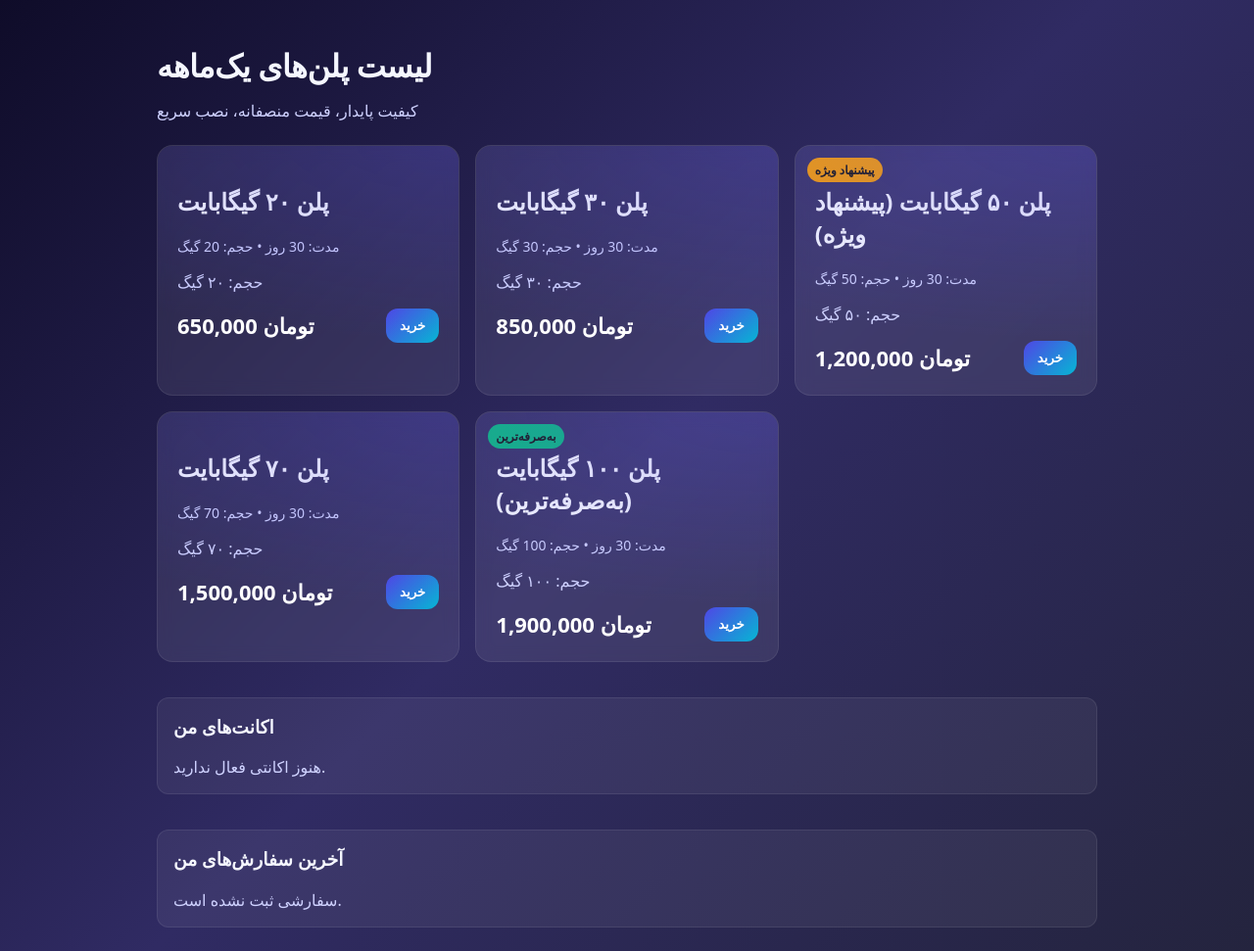
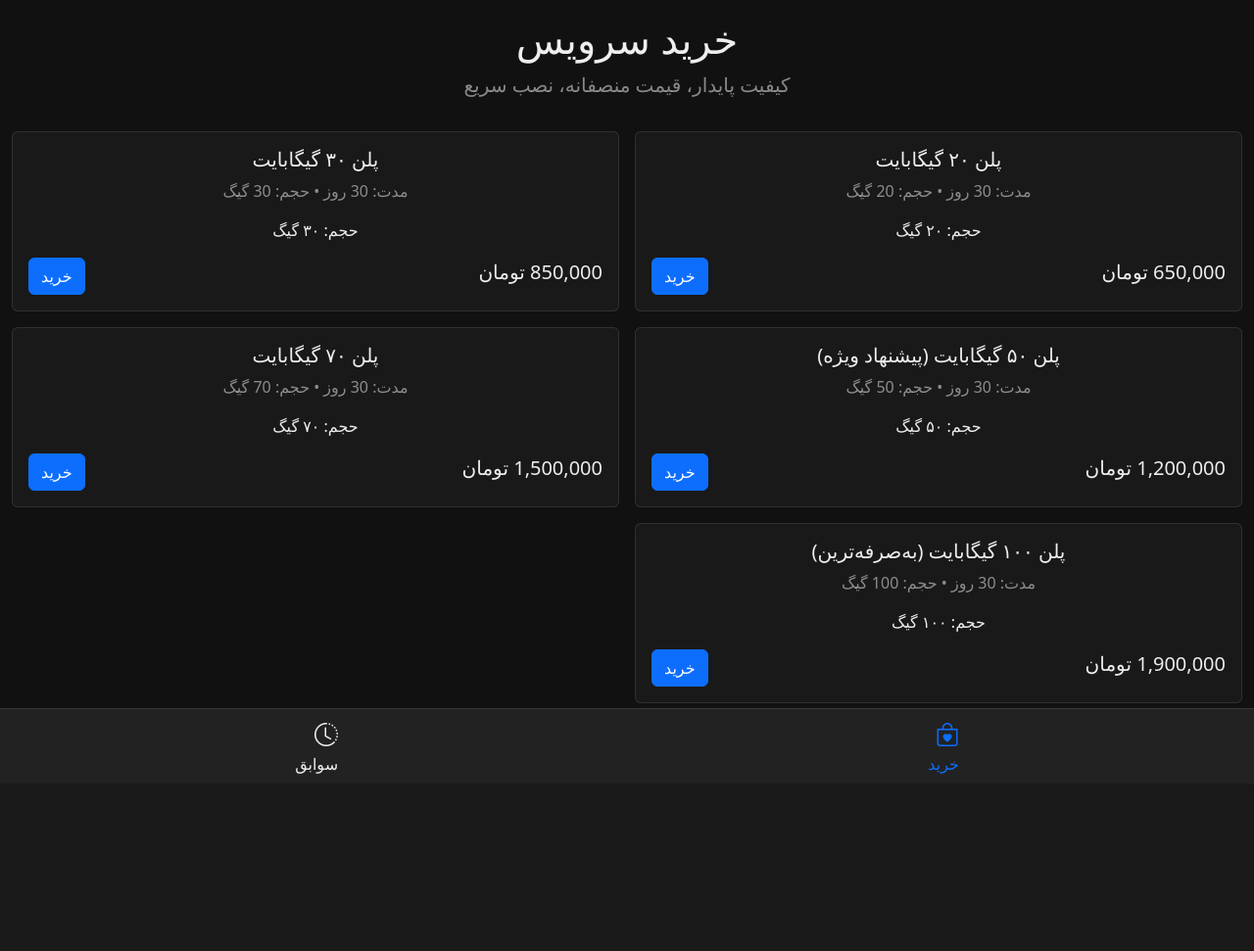
Before and after one commit to AMin-s-Z/hiddify_telegram_miniapp, a Django app: page /dashboard/ in a window 1280 px wide. Shown: the whole page at 98% size. After the commit the page ends 790 px from the top, so only its background shows below. Run offline with Django 5.2, Linux system fonts and the light colour scheme; a user stored in the database is signed in; data comes from the database, SQL or seed files in the repository.

Commit message:
Better ui 1

```diff
--- a/templates/dashboard.html
+++ b/templates/dashboard.html
@@ -1,142 +1,206 @@
 <!doctype html>
-<html lang="fa">
+<html lang="fa" dir="rtl">
 <head>
   <meta charset="utf-8" />
   <meta name="viewport" content="width=device-width, initial-scale=1" />
   <title>خرید پلن VPN</title>
+  <link href="https://cdn.jsdelivr.net/npm/bootstrap@5.3.3/dist/css/bootstrap.min.css" rel="stylesheet" integrity="sha384-QWTKZyjpPEjISv5WaRU9OFeRpok6YctnYmDr5pNlyT2bRjXh0JMhjY6hW+ALEwIH" crossorigin="anonymous">
+  <link rel="stylesheet" href="https://cdn.jsdelivr.net/npm/bootstrap-icons@1.11.3/font/bootstrap-icons.min.css">
   <style>
     :root {
-      --bg: #0f0c29;
-      --bg2: #302b63;
-      --bg3: #24243e;
-      --card: rgba(255,255,255,0.08);
-      --accent: #4f46e5;
-      --accent2: #06b6d4;
-      --text: #f5f7ff;
-      --muted: #cfd2ff;
-      --badge: #f59e0b;
-      --badge2: #10b981;
+      --bs-body-bg: #111;
+      --bs-body-color: #eee;
+      --bs-secondary-bg: #191919;
+      --bs-tertiary-bg: #222;
+      --bs-primary: #0d6efd;
+      --bs-primary-rgb: 13, 110, 253;
+      --bs-border-color: rgba(255, 255, 255, 0.1);
     }
     body {
-      margin: 0; padding: 0; font-family: IRANSans, system-ui, -apple-system, Segoe UI, Roboto, "IRANSans", sans-serif;
-      background: linear-gradient(135deg, var(--bg), var(--bg2), var(--bg3));
-      min-height: 100vh; color: var(--text);
+      padding-bottom: 80px; /* For bottom nav */
     }
-    .container { max-width: 960px; margin: 0 auto; padding: 24px; }
-    h1 { font-weight: 800; letter-spacing: -0.5px; }
-    .subtitle { color: var(--muted); margin-top: -8px; }
-
-    .plans { display: grid; grid-template-columns: repeat(auto-fit, minmax(260px, 1fr)); gap: 16px; margin-top: 24px; }
-    .card { background: var(--card); border: 1px solid rgba(255,255,255,0.08); border-radius: 16px; padding: 20px; backdrop-filter: blur(8px); position: relative; overflow: hidden; }
-    .badge { position: absolute; top: 12px; left: 12px; font-size: 12px; padding: 4px 8px; border-radius: 999px; background: var(--badge); color: #1b1b1b; font-weight: 800; }
-    .badge.best { background: var(--badge2); }
-    .card::after { content: ""; position: absolute; inset: -2px; background: radial-gradient(600px 200px at top right, rgba(79,70,229,0.25), transparent); pointer-events:none }
-    .price { font-size: 22px; font-weight: 800; color: #fff; }
-    .meta { color: var(--muted); font-size: 14px; margin-top: 6px; }
-    .btn { background: linear-gradient(135deg, var(--accent), var(--accent2)); color: white; border: 0; padding: 10px 14px; border-radius: 12px; cursor: pointer; font-weight: 700; }
-    .btn:disabled { opacity: .6; cursor: not-allowed }
-
-    .section { margin-top: 36px; }
-    .list { background: rgba(255,255,255,0.06); border: 1px solid rgba(255,255,255,0.08); border-radius: 12px; padding: 16px; }
-    .list h3 { margin-top: 0; }
-
-    /* Modal */
-    .modal { position: fixed; inset: 0; display: none; align-items: center; justify-content: center; background: rgba(0,0,0,0.45); }
-    .modal.show { display: flex; }
-    .modal .dialog { background: #15132a; border: 1px solid rgba(255,255,255,0.12); border-radius: 16px; max-width: 520px; width: 92%; padding: 20px; color: #f7f8ff; }
-    .row { display: flex; gap: 8px; align-items: center; }
-    code.copy { background: #1f1c3a; padding: 6px 10px; border-radius: 8px; }
-    .muted { color: var(--muted); }
-    .close { background: transparent; border: 0; color: #fff; font-size: 22px; cursor: pointer; }
-    input[type=file] { color: #fff; }
-    .hr { height: 1px; background: rgba(255,255,255,0.08); margin: 12px 0; }
+    .card {
+      background: var(--bs-secondary-bg);
+      border: 1px solid var(--bs-border-color);
+    }
+    .bottom-nav {
+      position: fixed;
+      bottom: 0;
+      left: 0;
+      right: 0;
+      padding: 0.5rem 0;
+      background: var(--bs-tertiary-bg);
+      border-top: 1px solid var(--bs-border-color);
+      z-index: 1030;
+    }
+    .nav-link {
+      color: var(--bs-body-color);
+      transition: color .2s ease;
+    }
+    .nav-link.active {
+      color: var(--bs-primary);
+    }
+    .nav-link .bi {
+      font-size: 1.5rem;
+    }
+    .modal-content {
+      background: var(--bs-secondary-bg);
+    }
+    .btn-copy {
+      cursor: pointer;
+    }
   </style>
 </head>
 <body>
   {% load humanize %}
   {% load currency %}
-  <div class="container">
-    <h1>لیست پلن‌های یک‌ماهه</h1>
-    <div class="subtitle">کیفیت پایدار، قیمت منصفانه، نصب سریع</div>
 
-    <div class="plans">
-      {% for p in plans %}
-      <div class="card">
-        {% if p.data_gb == 50 %}<div class="badge">پیشنهاد ویژه</div>{% endif %}
-        {% if p.data_gb == 100 %}<div class="badge best">به‌صرفه‌ترین</div>{% endif %}
-        <h2>{{ p.name }}</h2>
-        <div class="meta">مدت: {{ p.duration_days }} روز • حجم: {% if p.data_gb %}{{ p.data_gb }} گیگ{% else %}نامحدود{% endif %}</div>
-        <p class="muted">{{ p.description }}</p>
-        <div class="row" style="justify-content: space-between; margin-top: 8px;">
-          <div class="price">{{ p.price_irr|toman|intcomma }} تومان</div>
-          <button class="btn buy-btn" data-plan-id="{{ p.id }}" data-plan-name="{{ p.name|escape }}" data-price="{{ p.price_irr }}">خرید</button>
+  <main class="container-fluid mt-3">
+    <div id="buy-section">
+      <div class="text-center">
+        <h1>خرید سرویس</h1>
+        <p class="lead text-white-50">کیفیت پایدار، قیمت منصفانه، نصب سریع</p>
+      </div>
+
+      <div class="row row-cols-1 row-cols-md-2 g-3 mt-3">
+        {% for p in plans %}
+        <div class="col">
+          <div class="card text-center">
+            <div class="card-body">
+              <h5 class="card-title">{{ p.name }}</h5>
+              <p class="card-text text-white-50">
+                مدت: {{ p.duration_days }} روز • حجم: {% if p.data_gb %}{{ p.data_gb }} گیگ{% else %}نامحدود{% endif %}
+              </p>
+              <p class="card-text">{{ p.description }}</p>
+              <div class="d-flex justify-content-between align-items-center mt-3">
+                <span class="h5">{{ p.price_irr|toman|intcomma }} تومان</span>
+                <button class="btn btn-primary buy-btn" data-plan-id="{{ p.id }}" data-plan-name="{{ p.name|escape }}" data-price="{{ p.price_irr }}">خرید</button>
+              </div>
+            </div>
+          </div>
         </div>
-      </div>
-      {% empty %}
-      <div class="muted">هیچ پلنی فعال نیست.</div>
-      {% endfor %}
-    </div>
-
-    <div class="section">
-      <div class="list">
-        <h3>اکانت‌های من</h3>
-        {% for a in user_accounts %}
-          <div class="row" style="justify-content: space-between;">
-            <div>{{ a.username }} @ {{ a.server_address }}</div>
-            <div class="muted">تا: {{ a.expires_at|date:'Y-m-d H:i' }}</div>
-          </div>
         {% empty %}
-          <div class="muted">هنوز اکانتی فعال ندارید.</div>
+        <p class="text-center text-white-50">هیچ پلنی فعال نیست.</p>
         {% endfor %}
       </div>
     </div>
 
-    <div class="section">
-      <div class="list">
-        <h3>آخرین سفارش‌های من</h3>
-        {% for o in user_orders %}
-          <div class="row" style="justify-content: space-between;">
-            <div>#{{ o.id }} - {{ o.plan.name }}</div>
-            <div class="muted">{{ o.get_status_display }}</div>
+    <div id="history-section" style="display: none;">
+      <div class="text-center">
+        <h1>سوابق</h1>
+        <p class="lead text-white-50">اکانت‌ها و سفارش‌های قبلی شما</p>
+      </div>
+
+      <div class="list-group mt-4">
+        <h4 class="text-center mb-3">اکانت‌ها�� من</h4>
+        {% for a in user_accounts %}
+          <div class="list-group-item list-group-item-action flex-column align-items-start bg-transparent text-white">
+            <div class="d-flex w-100 justify-content-between">
+              <h5 class="mb-1">{{ a.username }}</h5>
+              <small>تا: {{ a.expires_at|date:'Y-m-d' }}</small>
+            </div>
+            <p class="mb-1">{{ a.server_address }}</p>
           </div>
         {% empty %}
-          <div class="muted">سفارشی ثبت نشده است.</div>
+          <p class="text-center text-white-50">هنوز اکانتی فعال ندارید.</p>
         {% endfor %}
+      </div>
+
+      <div class="list-group mt-4">
+        <h4 class="text-center mb-3">آخرین سفارش‌ها</h4>
+        {% for o in user_orders %}
+          <div class="list-group-item list-group-item-action flex-column align-items-start bg-transparent text-white">
+            <div class="d-flex w-100 justify-content-between">
+              <h5 class="mb-1">#{{ o.id }} - {{ o.plan.name }}</h5>
+              <small>{{ o.get_status_display }}</small>
+            </div>
+          </div>
+        {% empty %}
+          <p class="text-center text-white-50">سفارشی ثبت نشده است.</p>
+        {% endfor %}
+      </div>
+    </div>
+  </main>
+
+  <!-- Bottom Navigation -->
+  <nav class="bottom-nav">
+    <div class="d-flex justify-content-around w-100">
+      <a href="#" class="nav-link active" id="nav-buy">
+        <i class="bi bi-bag-heart"></i>
+        <div>خرید</div>
+      </a>
+      <a href="#" class="nav-link" id="nav-history">
+        <i class="bi bi-clock-history"></i>
+        <div>سوابق</div>
+      </a>
+    </div>
+  </nav>
+
+  <!-- Modal -->
+  <div class="modal fade" id="buyModal" tabindex="-1" aria-labelledby="buyModalLabel" aria-hidden="true">
+    <div class="modal-dialog modal-dialog-centered">
+      <div class="modal-content">
+        <div class="modal-header">
+          <h5 class="modal-title" id="m_title">پرداخت کارت به کارت</h5>
+          <button type="button" class="btn-close" data-bs-dismiss="modal" aria-label="Close"></button>
+        </div>
+        <div class="modal-body">
+          <p class="text-white-50">لطفاً مبلغ را کارت به کارت کنید و رسید را آپلود نمایید.</p>
+          <hr/>
+          <div class="mb-3">
+            <div>شماره کارت:</div>
+            <div class="input-group">
+              <input type="text" class="form-control" id="card" value="{{ bank_card_number }}" readonly>
+              <span class="input-group-text btn-copy" onclick="copyCard()"><i class="bi bi-clipboard"></i></span>
+            </div>
+          </div>
+          <div class="mb-3">مبلغ: <b id="m_amount"></b></div>
+          <hr/>
+          <form id="receiptForm">
+            <input type="hidden" name="order_id" id="order_id" />
+            <div class="mb-3">
+              <label for="receipt" class="form-label">فایل رسید:</label>
+              <input class="form-control" type="file" name="receipt" id="receipt" accept="image/*,application/pdf" required>
+            </div>
+            <div class="d-flex justify-content-end gap-2">
+              <button type="button" class="btn btn-secondary" onclick="checkStatus()">بررسی وضعیت</button>
+              <button type="submit" class="btn btn-primary">ارسال رسید</button>
+            </div>
+          </form>
+          <div id="msg" class="text-white-50 mt-3"></div>
+        </div>
       </div>
     </div>
   </div>
 
-  <!-- Modal -->
-  <div id="buyModal" class="modal" onclick="if(event.target===this) hideModal()">
-    <div class="dialog">
-      <div class="row" style="justify-content: space-between;">
-        <h3 id="m_title">پرداخت کارت به کارت</h3>
-        <button class="close" onclick="hideModal()">×</button>
-      </div>
-      <div class="muted">لطفاً مبلغ را کارت به کارت کنید و رسید را آپلود نمایید.</div>
-      <div class="hr"></div>
-      <div>شماره کارت:</div>
-      <div class="row" style="justify-content: space-between;">
-        <code id="card" class="copy">{{ bank_card_number }}</code>
-        <button class="btn" onclick="copyCard()">کپی</button>
-      </div>
-      <div style="margin-top: 12px;">مبلغ: <b id="m_amount"></b></div>
-      <div class="hr"></div>
-      <form id="receiptForm">
-        <input type="hidden" name="order_id" id="order_id" />
-        <input type="file" name="receipt" accept="image/*,application/pdf" required />
-        <div style="margin-top: 12px; display:flex; gap:8px;">
-          <button type="submit" class="btn">ارسال رسید</button>
-          <button type="button" class="btn" onclick="checkStatus()">بررسی وضعیت</button>
-        </div>
-      </form>
-      <div id="msg" class="muted" style="margin-top:8px"></div>
-    </div>
-  </div>
+  <script src="https://cdn.jsdelivr.net/npm/bootstrap@5.3.3/dist/js/bootstrap.bundle.min.js" integrity="sha384-YvpcrYf0tY3lHB60NNkmXc5s9fDVZLESaAA55NDzOxhy9GkcIdslK1eN7N6jIeHz" crossorigin="anonymous"></script>
+  <script>
+    // Tab switching logic
+    const navBuy = document.getElementById('nav-buy');
+    const navHistory = document.getElementById('nav-history');
+    const buySection = document.getElementById('buy-section');
+    const historySection = document.getElementById('history-section');
 
-  <script>
+    navBuy.addEventListener('click', (e) => {
+      e.preventDefault();
+      buySection.style.display = 'block';
+      historySection.style.display = 'none';
+      navBuy.classList.add('active');
+      navHistory.classList.remove('active');
+    });
+
+    navHistory.addEventListener('click', (e) => {
+      e.preventDefault();
+      buySection.style.display = 'none';
+      historySection.style.display = 'block';
+      navHistory.classList.add('active');
+      navBuy.classList.remove('active');
+    });
+
+    // Modal and form logic
     const fmt = (n) => n.toString().replace(/\B(?=(\d{3})+(?!\d))/g, '٬') + ' تومان';
     let currentOrderId = null;
+    const buyModal = new bootstrap.Modal(document.getElementById('buyModal'));
 
     document.querySelectorAll('.buy-btn').forEach(btn => {
       btn.addEventListener('click', () => {
@@ -161,44 +225,55 @@
         document.getElementById('order_id').value = currentOrderId;
         document.getElementById('m_title').textContent = 'پرداخت ' + name;
         document.getElementById('m_amount').textContent = fmt(Math.floor(data.amount_irr / 10));
-        showModal();
+        buyModal.show();
       } catch (e) {
         alert('خطا در ایجاد سفارش: ' + (e.message || e));
       }
     }
 
-    function showModal() { document.getElementById('buyModal').classList.add('show'); }
-    function hideModal() { document.getElementById('buyModal').classList.remove('show'); }
-    function copyCard() { const t = document.getElementById('card').textContent; navigator.clipboard.writeText(t); }
+    window.copyCard = function() {
+      const cardInput = document.getElementById('card');
+      cardInput.select();
+      cardInput.setSelectionRange(0, 99999); // For mobile devices
+      navigator.clipboard.writeText(cardInput.value);
+      // You can add a tooltip or some feedback here
+    }
 
     document.getElementById('receiptForm').addEventListener('submit', async (e) => {
       e.preventDefault();
       const fd = new FormData(e.target);
+      const msgEl = document.getElementById('msg');
+      msgEl.textContent = 'در حال ارسال...';
       try {
         const res = await fetch('/api/orders/upload_receipt/', { method: 'POST', body: fd, credentials: 'include' });
         const data = await res.json();
         if (!res.ok || !data.ok) throw new Error(data.message || 'ارسال ناموفق');
-        document.getElementById('msg').textContent = data.message;
+        msgEl.textContent = data.message;
       } catch (err) {
-        document.getElementById('msg').textContent = 'خطا: ' + (err.message || err);
+        msgEl.textContent = 'خطا: ' + (err.message || err);
       }
     });
 
-    async function checkStatus() {
+    window.checkStatus = async function() {
       if (!currentOrderId) return;
+      const msgEl = document.getElementById('msg');
+      msgEl.textContent = 'در حال بررسی...';
       const res = await fetch(`/api/orders/status/${currentOrderId}/`, { credentials: 'include' });
       const data = await res.json();
-      if (!data.ok) return;
+      if (!data.ok) {
+        msgEl.textContent = 'خطا در بررسی وضعیت.';
+        return;
+      }
       const st = data.order.status;
       if (st === 'approved' && data.order.vpn_account) {
         const v = data.order.vpn_account;
-        document.getElementById('msg').innerHTML = 'تایید شد ✅<br/>اکانت شما:<br/>Username: <b>' + v.username + '</b><br/>Password: <b>' + v.password + '</b><br/>Server: <b>' + v.server_address + '</b>';
+        msgEl.innerHTML = 'تایید شد ✅<br/>اکانت شما:<br/>Username: <b>' + v.username + '</b><br/>Password: <b>' + v.password + '</b><br/>Server: <b>' + v.server_address + '</b>';
       } else if (st === 'rejected') {
-        document.getElementById('msg').textContent = 'سفارش رد شد. لطفاً با پشتیبانی تماس بگیرید.';
+        msgEl.textContent = 'سفارش رد شد. لطفاً با پشتیبانی تماس بگیرید.';
       } else if (st === 'submitted') {
-        document.getElementById('msg').textContent = 'در انتظار تایید ادمین...';
+        msgEl.textContent = 'در انتظار تایید ادمین...';
       } else {
-        document.getElementById('msg').textContent = 'در انتظار پرداخت...';
+        msgEl.textContent = 'در انتظار پرداخت...';
       }
     }
   </script>
```
